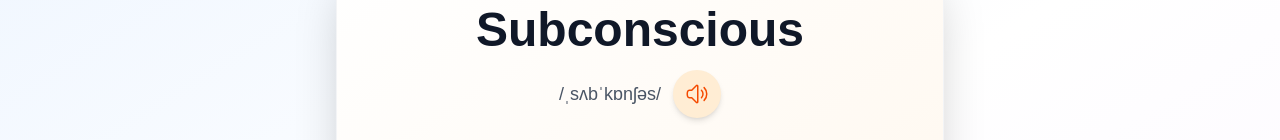
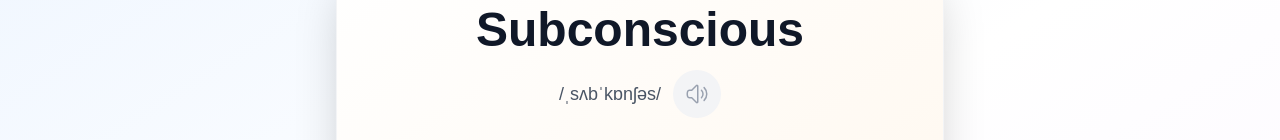
Before and after one commit to david7890/speakfuel, a Next.js app: page /dashboard/lesson/1/vocabulary in a window 1280 px wide. Shown: the part 138-278 px from the top of the page. Built offline with nearby package versions, Linux system fonts and the light colour scheme; no server answers.

Commit message:
vocabulary audios

```diff
--- a/src/app/dashboard/lesson/[id]/components/VocabularyCard.tsx
+++ b/src/app/dashboard/lesson/[id]/components/VocabularyCard.tsx
@@ -1,15 +1,9 @@
 'use client';
 
-import { useState } from 'react';
+import { useState, useRef, useEffect } from 'react';
 import { SpeakerWaveIcon } from '@heroicons/react/24/outline';
-
-interface VocabWord {
-  word: string;
-  pronunciation: string;
-  definition: string;
-  example: string;
-  translation: string;
-}
+import { getAudioUrl } from '@/lib/firebase';
+import { type VocabWord } from '@/data/lessons/types';
 
 interface VocabularyCardProps {
   word: VocabWord;
@@ -20,11 +14,72 @@ interface VocabularyCardProps {
 export default function VocabularyCard({ word, wordIndex, totalWords }: VocabularyCardProps) {
   const [isFlipped, setIsFlipped] = useState(false);
   const [playingAudio, setPlayingAudio] = useState(false);
+  const [audioError, setAudioError] = useState(false);
+  const [audioUrl, setAudioUrl] = useState<string | null>(null);
+  const audioRef = useRef<HTMLAudioElement | null>(null);
 
-  const handlePlayPronunciation = () => {
-    setPlayingAudio(true);
-    // Aquí iría la lógica de Text-to-Speech
-    setTimeout(() => setPlayingAudio(false), 2000);
+  // Verificar y pre-cargar la URL del audio
+  useEffect(() => {
+    const loadAudioUrl = async () => {
+      try {
+        console.log('Pre-loading audio URL for word:', word.word);
+        const audioPath = word.audioUrl.replace('gs://speakfuel-d832c.firebasestorage.app/', '');
+        const url = await getAudioUrl(audioPath);
+        setAudioUrl(url);
+        console.log('Audio URL pre-loaded successfully for word:', word.word);
+      } catch (error) {
+        console.error('Error pre-loading audio URL for word:', word.word, error);
+        setAudioError(true);
+      }
+    };
+
+    loadAudioUrl();
+  }, [word.audioUrl, word.word]);
+
+  const handlePlayPronunciation = async () => {
+    if (playingAudio || !audioUrl) {
+      console.log('Cannot play audio:', { playingAudio, audioUrl });
+      return;
+    }
+
+    try {
+      setPlayingAudio(true);
+      setAudioError(false);
+
+      console.log('Playing audio from URL:', audioUrl);
+
+      // Crear y reproducir el audio
+      if (audioRef.current) {
+        audioRef.current.pause();
+        audioRef.current = null;
+      }
+
+      const audio = new Audio(audioUrl);
+      audioRef.current = audio;
+
+      // Configurar eventos
+      audio.onended = () => {
+        console.log('Audio playback ended');
+        setPlayingAudio(false);
+      };
+
+      audio.onerror = (error) => {
+        console.error('Audio element error:', error);
+        console.error('Audio error details:', {
+          code: audio.error?.code,
+          message: audio.error?.message
+        });
+        setAudioError(true);
+        setPlayingAudio(false);
+      };
+
+      await audio.play();
+      console.log('Audio playback started successfully');
+    } catch (error) {
+      console.error('Error in handlePlayPronunciation:', error);
+      setAudioError(true);
+      setPlayingAudio(false);
+    }
   };
 
   const handleCardFlip = () => {
@@ -60,11 +115,23 @@ export default function VocabularyCard({ word, wordIndex, totalWords }: Vocabula
                       e.stopPropagation();
                       handlePlayPronunciation();
                     }}
+                    disabled={!audioUrl && !audioError}
                     className={`w-12 h-12 rounded-full flex items-center justify-center transition-all duration-300 transform ${
                       playingAudio
                         ? 'bg-orange-600 text-white scale-110 shadow-lg'
+                        : audioError
+                        ? 'bg-red-100 text-red-600 hover:bg-red-200 hover:scale-105 shadow-md hover:shadow-lg'
+                        : !audioUrl
+                        ? 'bg-gray-100 text-gray-400 cursor-not-allowed'
                         : 'bg-orange-100 text-orange-600 hover:bg-orange-200 hover:scale-105 shadow-md hover:shadow-lg'
                     }`}
+                    title={
+                      audioError
+                        ? 'Error reproduciendo audio'
+                        : !audioUrl
+                        ? 'Cargando audio...'
+                        : 'Reproducir pronunciación'
+                    }
                   >
                     {playingAudio ? (
                       <div className="flex space-x-1">
--- a/src/app/dashboard/lesson/[id]/vocabulary/page.tsx
+++ b/src/app/dashboard/lesson/[id]/vocabulary/page.tsx
@@ -5,7 +5,8 @@ import { useParams, useRouter } from 'next/navigation';
 import LessonHeader from '../../components/LessonHeader';
 import VocabularyCard from '../components/VocabularyCard';
 import LessonSectionNavigation from '../components/LessonSectionNavigation';
-import { getVocabulary, getLessonInfo, type VocabWord, type VocabularyData } from '@/data/lessons';
+import { getVocabulary, getLessonInfo, type VocabularyData } from '@/data/lessons';
+import { type VocabWord } from '@/data/lessons/types';
 
 interface VocabularyDataWithTitle {
   lessonTitle: string;
--- a/src/data/lessons/lesson-01.json
+++ b/src/data/lessons/lesson-01.json
@@ -17,7 +17,7 @@
         "definition": "The part of your mind that notices and remembers information when you are not actively trying to do so.",
         "example": "His fear of public speaking is rooted in his subconscious experiences.",
         "translation": "Subconsciente",
-        "audioUrl": "gs://speakfuel-d832c.firebasestorage.app/lessons/lesson1/vocabulary1.mp3"
+        "audioUrl": "gs://speakfuel-d832c.firebasestorage.app/lessons/lesson1/Subconscious.mp3"
       },
       {
         "word": "Physiology",
@@ -25,7 +25,7 @@
         "definition": "The branch of biology that deals with the normal functions of living organisms and their parts.",
         "example": "Regular exercise improves your body’s physiology and overall health.",
         "translation": "Fisiología",
-        "audioUrl": "gs://speakfuel-d832c.firebasestorage.app/lessons/lesson1/vocabulary2.mp3"
+        "audioUrl": "gs://speakfuel-d832c.firebasestorage.app/lessons/lesson1/Physiology.mp3"
       },
       {
         "word": "Pleased",
@@ -33,7 +33,7 @@
         "definition": "Feeling happy and satisfied",
         "example": "I'm pleased to meet you.",
         "translation": "Encantado, complacido",
-        "audioUrl": "gs://speakfuel-d832c.firebasestorage.app/lessons/lesson1/vocabulary3.mp3"
+        "audioUrl": "gs://speakfuel-d832c.firebasestorage.app/lessons/lesson1/Pleased.mp3"
       },
       {
         "word": "Peak",
@@ -41,7 +41,7 @@
         "definition": "The highest point or level of something",
         "example": "The peak of the mountain was covered in snow.",
         "translation": "Pico / Cima / Máximo",
-        "audioUrl": "gs://speakfuel-d832c.firebasestorage.app/lessons/lesson1/vocabulary4.mp3"
+        "audioUrl": "gs://speakfuel-d832c.firebasestorage.app/lessons/lesson1/Peak.mp3"
       },
       {
         "word": "Engage",
@@ -49,7 +49,7 @@
         "definition": "To involve or involve in an activity or situation",
         "example": "The company engaged in a new project to improve customer satisfaction.",
         "translation": "Involucrar, involucrarse",
-        "audioUrl": "gs://speakfuel-d832c.firebasestorage.app/lessons/lesson1/vocabulary5.mp3"
+        "audioUrl": "gs://speakfuel-d832c.firebasestorage.app/lessons/lesson1/Engage.mp3"
       },
       {
         "word": "Acquaintance",
@@ -57,7 +57,7 @@
         "definition": "A person you know slightly but not very well",
         "example": "He's just an acquaintance from work.",
         "translation": "Conocido",
-        "audioUrl": "gs://speakfuel-d832c.firebasestorage.app/lessons/lesson1/vocabulary6.mp3"
+        "audioUrl": "gs://speakfuel-d832c.firebasestorage.app/lessons/lesson1/Acquaintance.mp3"
       }
     ]
   },
--- a/src/data/lessons/lesson-02.json
+++ b/src/data/lessons/lesson-02.json
@@ -17,7 +17,7 @@
         "definition": "Making a musical ringing sound, typically that of a bell or clock",
         "example": "The bell was chiming above her head as she entered the coffee shop.",
         "translation": "Sonando (como una campana)",
-        "audioUrl": "gs://speakfuel-d832c.firebasestorage.app/lessons/lesson-02/vocabulary/chiming.mp3"
+        "audioUrl": "gs://speakfuel-d832c.firebasestorage.app/lessons/lesson-02/Chiming.mp3"
       },
       {
         "word": "Rush",
@@ -25,7 +25,7 @@
         "definition": "A period of intense activity or high demand; a situation requiring urgency",
         "example": "The morning rush is in full swing at the coffee shop.",
         "translation": "Hora pico, prisa",
-        "audioUrl": "gs://speakfuel-d832c.firebasestorage.app/lessons/lesson-02/vocabulary/rush.mp3"
+        "audioUrl": "gs://speakfuel-d832c.firebasestorage.app/lessons/lesson2/Rush.mp3"
       },
       {
         "word": "Grin",
@@ -33,7 +33,7 @@
         "definition": "To smile or laugh with a broad, open mouth",
         "example": "He gave a big grin when he saw his friend.",
         "translation": "Sonrisa, sonreír",
-        "audioUrl": "gs://speakfuel-d832c.firebasestorage.app/lessons/lesson-02/vocabulary/barista.mp3"
+        "audioUrl": "gs://speakfuel-d832c.firebasestorage.app/lessons/lesson2/Grin.mp3"
       },
       {
         "word": "Tends to be",
@@ -41,7 +41,7 @@
         "definition": "To be inclined or likely to do something",
         "example": "She tends to be late for appointments.",
         "translation": "Tiene tendencia a ser",
-        "audioUrl": "gs://speakfuel-d832c.firebasestorage.app/lessons/lesson-02/vocabulary/cappuccino.mp3"
+        "audioUrl": "gs://speakfuel-d832c.firebasestorage.app/lessons/lesson2/Tends.mp3"
       },
       {
         "word": "Shifting",
@@ -49,7 +49,7 @@
         "definition": "To move or change position",
         "example": "The wind shifted direction and the rain stopped.",
         "translation": "Cambio de dirección",
-        "audioUrl": "gs://speakfuel-d832c.firebasestorage.app/lessons/lesson-02/vocabulary/espresso-machine.mp3"
+        "audioUrl": "gs://speakfuel-d832c.firebasestorage.app/lessons/lesson2/Shifting.mp3"
       },
       {
         "word": "Settles in",
@@ -57,7 +57,7 @@
         "definition": "To make oneself comfortable in a place; to get established in a routine or location",
         "example": "She settles in for another productive morning at her favorite table.",
         "translation": "Se acomoda, se instala",
-        "audioUrl": "gs://speakfuel-d832c.firebasestorage.app/lessons/lesson-02/vocabulary/settles-in.mp3"
+        "audioUrl": "gs://speakfuel-d832c.firebasestorage.app/lessons/lesson2/Settles.mp3"
       }
     ]
   },
--- a/src/data/lessons/lesson-03.json
+++ b/src/data/lessons/lesson-03.json
@@ -17,7 +17,7 @@
           "definition": "The act of acquiring or obtaining something",
           "example": "The company acquired a new technology to improve its operations.",
           "translation": "Adquisición",
-          "audioUrl": "gs://speakfuel-d832c.firebasestorage.app/lessons/lesson-02/vocabulary/chiming.mp3"
+          "audioUrl": "gs://speakfuel-d832c.firebasestorage.app/lessons/lesson3/Acquisition.mp3"
         },
         {
           "word": "Anxiety",
@@ -25,7 +25,7 @@
           "definition": "A feeling of worry, nervousness, or unease about an imminent event or something with an uncertain outcome",
           "example": "She felt anxious about the upcoming interview.",
           "translation": "Ansiedad",
-          "audioUrl": "gs://speakfuel-d832c.firebasestorage.app/lessons/lesson-02/vocabulary/anxiety.mp3"
+          "audioUrl": "gs://speakfuel-d832c.firebasestorage.app/lessons/lesson3/Anxiety.mp3"
         },
         {
           "word": "Vividly",
@@ -33,7 +33,7 @@
           "definition": "In a way that is clear and easy to understand",
           "example": "She described the accident vividly, making it seem like a movie scene.",
           "translation": "Viviamente",
-          "audioUrl": "gs://speakfuel-d832c.firebasestorage.app/lessons/lesson-02/vocabulary/barista.mp3"
+          "audioUrl": "gs://speakfuel-d832c.firebasestorage.app/lessons/lesson3/Vividly.mp3"
         },
         {
           "word": "Visualize",
@@ -41,7 +41,7 @@
           "definition": "To form a mental image of something",
           "example": "She visualized the perfect cup of coffee in her mind.",
           "translation": "Visualizar",
-          "audioUrl": "gs://speakfuel-d832c.firebasestorage.app/lessons/lesson-02/vocabulary/cappuccino.mp3"
+          "audioUrl": "gs://speakfuel-d832c.firebasestorage.app/lessons/lesson3/Visualize.mp3"
         },
         {
           "word": "Ultimately",
@@ -49,7 +49,7 @@
           "definition": "In the end; at the end of a process or series of events",
           "example": "Ultimately, the decision was made based on the available information.",
           "translation": "Finalmente",
-          "audioUrl": "gs://speakfuel-d832c.firebasestorage.app/lessons/lesson-02/vocabulary/espresso-machine.mp3"
+          "audioUrl": "gs://speakfuel-d832c.firebasestorage.app/lessons/lesson3/Ultimately.mp3"
         },
         {
           "word": "Compelling",
@@ -57,7 +57,7 @@
           "definition": "Strongly attractive or persuasive",
           "example": "The speaker's compelling argument convinced the audience to vote for him.",
           "translation": "Se acomoda, se instala",
-          "audioUrl": "gs://speakfuel-d832c.firebasestorage.app/lessons/lesson-02/vocabulary/settles-in.mp3"
+          "audioUrl": "gs://speakfuel-d832c.firebasestorage.app/lessons/lesson3/Compelling.mp3"
         }
       ]
     },
--- a/src/data/lessons/lesson-04.json
+++ b/src/data/lessons/lesson-04.json
@@ -17,7 +17,7 @@
           "definition": "A set of ideas or principles that someone holds to be true",
           "example": "His beliefs about the future were based on his experiences.",
           "translation": "Creencias",
-          "audioUrl": "gs://speakfuel-d832c.firebasestorage.app/lessons/lesson-02/vocabulary/beliefs.mp3"
+          "audioUrl": "gs://speakfuel-d832c.firebasestorage.app/lessons/lesson4/Beliefs.mp3"
         },
         {
           "word": "Trauma",
@@ -25,7 +25,7 @@
           "definition": "A deeply distressing or disturbing experience",
           "example": "The accident was a traumatic experience for her.",
           "translation": "Trauma",
-          "audioUrl": "gs://speakfuel-d832c.firebasestorage.app/lessons/lesson-02/vocabulary/trauma.mp3"
+          "audioUrl": "gs://speakfuel-d832c.firebasestorage.app/lessons/lesson4/Trauma.mp3"
         },
         {
           "word": "Hopefully",
@@ -33,7 +33,7 @@
           "definition": "In a hopeful or optimistic manner",
           "example": "Hopefully, the weather will be better tomorrow.",
           "translation": "Espero que",
-          "audioUrl": "gs://speakfuel-d832c.firebasestorage.app/lessons/lesson-02/vocabulary/barista.mp3"
+          "audioUrl": "gs://speakfuel-d832c.firebasestorage.app/lessons/lesson4/Hopefully.mp3"
         },
         {
           "word": "Cognitive",
@@ -41,7 +41,7 @@
           "definition": "Relating to or involving the mind or mental processes",
           "example": "The cognitive abilities of the child were tested to determine if he had a learning disability.",
           "translation": "Cognitivo",
-          "audioUrl": "gs://speakfuel-d832c.firebasestorage.app/lessons/lesson-02/vocabulary/cognitive.mp3"
+          "audioUrl": "gs://speakfuel-d832c.firebasestorage.app/lessons/lesson4/Cognitive.mp3"
         },
         {
           "word": "Incantation",
@@ -49,7 +49,7 @@
           "definition": "A magical or religious utterance or spell",
           "example": "The priest chanted an incantation to bless the couple.",
           "translation": "Incantación",
-          "audioUrl": "gs://speakfuel-d832c.firebasestorage.app/lessons/lesson-02/vocabulary/espresso-machine.mp3"
+          "audioUrl": "gs://speakfuel-d832c.firebasestorage.app/lessons/lesson4/Incantation.mp3"
         },
         {
           "word": "Empowering",
@@ -57,7 +57,7 @@
           "definition": "Giving someone the ability to do something",
           "example": "The new law empowers the police to arrest suspects without a warrant.",
           "translation": "Empoderar",
-          "audioUrl": "gs://speakfuel-d832c.firebasestorage.app/lessons/lesson-02/vocabulary/empowering.mp3"
+          "audioUrl": "gs://speakfuel-d832c.firebasestorage.app/lessons/lesson4/Empowering.mp3"
         }
       ]
     },
--- a/src/data/lessons/lesson-05.json
+++ b/src/data/lessons/lesson-05.json
@@ -17,7 +17,7 @@
           "definition": "A representation of something, often used to explain or illustrate a concept",
           "example": "The model showed the new design of the car.",
           "translation": "Modelos",
-          "audioUrl": "gs://speakfuel-d832c.firebasestorage.app/lessons/lesson-02/vocabulary/models.mp3"
+          "audioUrl": "gs://speakfuel-d832c.firebasestorage.app/lessons/lesson5/Models.mp3"
         },
         {
           "word": "Randomly",
@@ -25,7 +25,7 @@
           "definition": "Without a specific plan or purpose; without a specific goal",
           "example": "The students were randomly assigned to groups for the project.",
           "translation": "Aleatoriamente",
-          "audioUrl": "gs://speakfuel-d832c.firebasestorage.app/lessons/lesson-02/vocabulary/rush.mp3"
+          "audioUrl": "gs://speakfuel-d832c.firebasestorage.app/lessons/lesson5/Randomly.mp3"
         },
         {
           "word": "Bring back up",
@@ -33,7 +33,7 @@
           "definition": "To return to a previous state or position",
           "example": "The computer brought back up to life after the power outage.",
           "translation": "Devolver",
-          "audioUrl": "gs://speakfuel-d832c.firebasestorage.app/lessons/lesson-02/vocabulary/bring-back-up.mp3"
+          "audioUrl": "gs://speakfuel-d832c.firebasestorage.app/lessons/lesson5/Bring.mp3"
         },
         {
           "word": "Peer",
@@ -41,7 +41,7 @@
           "definition": "People who are of the same age or who have the same level of education or social status",
           "example": "The students were assigned to groups with their peers.",
           "translation": "Compañeros",
-          "audioUrl": "gs://speakfuel-d832c.firebasestorage.app/lessons/lesson-02/vocabulary/cappuccino.mp3"
+          "audioUrl": "gs://speakfuel-d832c.firebasestorage.app/lessons/lesson5/Peer.mp3"
         }
       ]
     },
--- a/src/data/lessons/lesson-06.json
+++ b/src/data/lessons/lesson-06.json
@@ -17,7 +17,7 @@
           "definition": "The quality of being different or unique",
           "example": "The company's distinctive logo is a key factor in its brand recognition.",
           "translation": "Distinción",
-          "audioUrl": "gs://speakfuel-d832c.firebasestorage.app/lessons/lesson-02/vocabulary/distinction.mp3"
+          "audioUrl": "gs://speakfuel-d832c.firebasestorage.app/lessons/lesson6/Distinction.mp3"
         },
         {
           "word": "Vital",
@@ -25,7 +25,7 @@
           "definition": "Of great importance or value",
           "example": "The vital information was lost in the fire.",
           "translation": "Vital",
-          "audioUrl": "gs://speakfuel-d832c.firebasestorage.app/lessons/lesson6/vocabulary/rush.mp3"
+          "audioUrl": "gs://speakfuel-d832c.firebasestorage.app/lessons/lesson6/Vital.mp3"
         },
         {
           "word": "Imitate",
@@ -33,7 +33,7 @@
           "definition": "To copy or reproduce the actions or behavior of someone or something",
           "example": "The child imitated the teacher's actions perfectly.",
           "translation": "Imitar",
-          "audioUrl": "gs://speakfuel-d832c.firebasestorage.app/lessons/lesson-02/vocabulary/barista.mp3"
+          "audioUrl": "gs://speakfuel-d832c.firebasestorage.app/lessons/lesson6/Imitate.mp3"
         },
         {
           "word": "Bullshit",
@@ -41,7 +41,7 @@
           "definition": "A lie or a false statement",
           "example": "The politician's speech was full of bullshit.",
           "translation": "Basura",
-          "audioUrl": "gs://speakfuel-d832c.firebasestorage.app/lessons/lesson-02/vocabulary/cappuccino.mp3"
+          "audioUrl": "gs://speakfuel-d832c.firebasestorage.app/lessons/lesson6/Bullshit.mp3"
         },
         {
           "word": "Acquisition",
@@ -49,7 +49,7 @@
           "definition": "The act of acquiring or obtaining something",
           "example": "The company acquired a new technology to improve its operations.",
           "translation": "Adquisición",
-          "audioUrl": "gs://speakfuel-d832c.firebasestorage.app/lessons/lesson-02/vocabulary/acquisition.mp3"
+          "audioUrl": "gs://speakfuel-d832c.firebasestorage.app/lessons/lesson6/Acquisition.mp3"
         }
       ]
     },
--- a/src/data/lessons/lesson-07.json
+++ b/src/data/lessons/lesson-07.json
@@ -17,7 +17,7 @@
           "definition": "A source or example used to support or justify a statement",
           "example": "The reference book was a valuable resource for the students.",
           "translation": "Referencia",
-          "audioUrl": "gs://speakfuel-d832c.firebasestorage.app/lessons/lesson7/vocabulary/reference.mp3"
+          "audioUrl": "gs://speakfuel-d832c.firebasestorage.app/lessons/lesson7/Reference.mp3"
         },
         {
           "word": "Global",
@@ -25,7 +25,7 @@
           "definition": "Of or relating to the entire world or all parts of the world",
           "example": "The global economy is interconnected and interdependent.",
           "translation": "Global",
-          "audioUrl": "gs://speakfuel-d832c.firebasestorage.app/lessons/lesson7/vocabulary/rush.mp3"
+          "audioUrl": "gs://speakfuel-d832c.firebasestorage.app/lessons/lesson7/Global.mp3"
         },
         {
           "word": "Filter through",
@@ -33,7 +33,7 @@
           "definition": "To pass through a filter or sieve",
           "example": "The water filtered through the filter to remove impurities.",
           "translation": "Filtrar",
-          "audioUrl": "gs://speakfuel-d832c.firebasestorage.app/lessons/lesson7/vocabulary/barista.mp3"
+          "audioUrl": "gs://speakfuel-d832c.firebasestorage.app/lessons/lesson7/Filter.mp3"
         },
         {
           "word": "Identity",
@@ -41,7 +41,7 @@
           "definition": "The quality of being the same as something else",
           "example": "The identity of the person was verified by the police.",
           "translation": "Identidad",
-          "audioUrl": "gs://speakfuel-d832c.firebasestorage.app/lessons/lesson7/vocabulary/cappuccino.mp3"
+          "audioUrl": "gs://speakfuel-d832c.firebasestorage.app/lessons/lesson7/Identity.mp3"
         }
       ]
     },
--- a/src/data/lessons/lesson-08.json
+++ b/src/data/lessons/lesson-08.json
@@ -17,7 +17,7 @@
           "definition": "To move or move around",
           "example": "The ball rolled across the floor.",
           "translation": "Rodar",
-          "audioUrl": "gs://speakfuel-d832c.firebasestorage.app/lessons/lesson8/vocabulary/roll-of-the-dice.mp3"
+          "audioUrl": "gs://speakfuel-d832c.firebasestorage.app/lessons/lesson8/Roll.mp3"
         },
         {
           "word": "Unleash",
@@ -25,7 +25,7 @@
           "definition": "To release or let loose",
           "example": "The dog unleashed its energy.",
           "translation": "Desatar",
-          "audioUrl": "gs://speakfuel-d832c.firebasestorage.app/lessons/lesson8/vocabulary/unleash.mp3"
+          "audioUrl": "gs://speakfuel-d832c.firebasestorage.app/lessons/lesson8/Unleash.mp3"
         },
         {
           "word": "Advantage",
@@ -33,7 +33,7 @@
           "definition": "A benefit or benefit gained from a situation",
           "example": "The advantage of the new technology is that it is more efficient.",
           "translation": "Ventaja",
-          "audioUrl": "gs://speakfuel-d832c.firebasestorage.app/lessons/lesson8/vocabulary/advantage.mp3"
+          "audioUrl": "gs://speakfuel-d832c.firebasestorage.app/lessons/lesson8/Advantage.mp3"
         },
         {
           "word": "Cultivated",
@@ -41,7 +41,7 @@
           "definition": "To grow or develop",
           "example": "The plant was cultivated in the garden.",
           "translation": "Cultivado",
-          "audioUrl": "gs://speakfuel-d832c.firebasestorage.app/lessons/lesson7/vocabulary/cappuccino.mp3"
+          "audioUrl": "gs://speakfuel-d832c.firebasestorage.app/lessons/lesson8/Cultivated.mp3"
         },
         {
           "word": "Breakthrough",
@@ -49,7 +49,7 @@
           "definition": "A significant advance or discovery",
           "example": "The breakthrough in the research was a major milestone.",
           "translation": "Avance",
-          "audioUrl": "gs://speakfuel-d832c.firebasestorage.app/lessons/lesson8/vocabulary/breakthrough.mp3"
+          "audioUrl": "gs://speakfuel-d832c.firebasestorage.app/lessons/lesson8/Breakthrough.mp3"
         }
       ]
     },
--- a/src/data/lessons/types.ts
+++ b/src/data/lessons/types.ts
@@ -21,7 +21,7 @@ export interface VocabWord {
   definition: string;
   example: string;
   translation: string;
-  audioUrl?: string;
+  audioUrl: string;
 }
 
 // Tipo para la sección de vocabulario
```
Also changed, not shown: src/lib/firebase.ts (+11 -0 lines).
